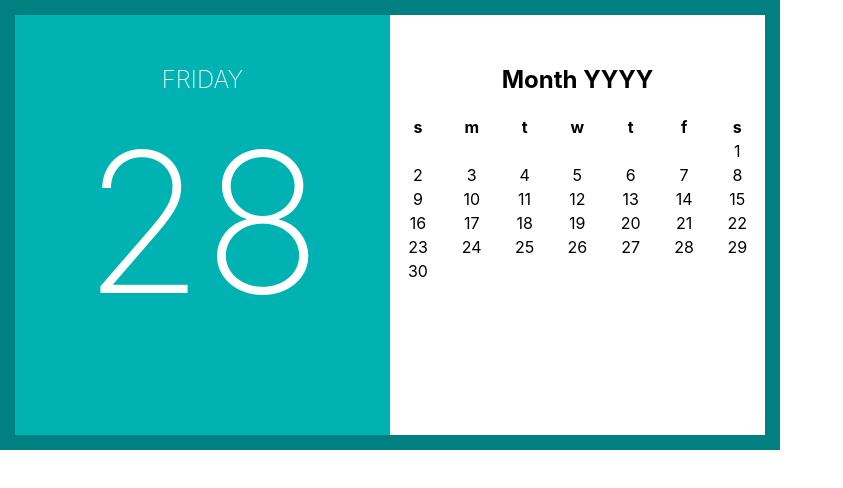
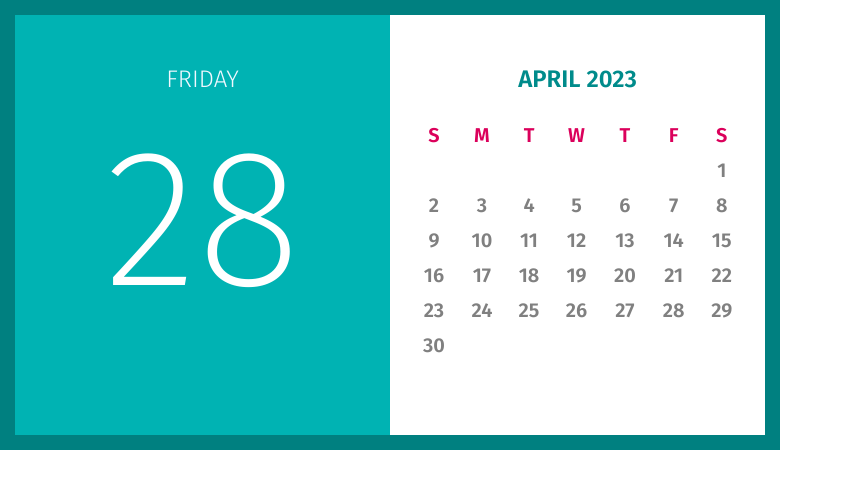
Before and after one commit to ElmiraDzhy/ReactCalendar, a React (Create React App) app: page / in a window 1280 px wide. Shown: the top 488 px of the page, without its empty margins (0-843 px from the left). Built offline with nearby package versions, Linux system fonts and the light colour scheme.

Commit message:
Add styles

```diff
--- a/src/components/CalendarBody/CalendarBody.module.css
+++ b/src/components/CalendarBody/CalendarBody.module.css
@@ -7,3 +7,8 @@
   text-align: center;
 
 }
+
+.title{
+  text-transform: uppercase;
+  color: darkcyan;
+}
--- a/src/components/CalendarBody/index.jsx
+++ b/src/components/CalendarBody/index.jsx
@@ -1,19 +1,31 @@
 import React from "react";
 import Month from "../Month";
 import styles from "./CalendarBody.module.css";
+import { CalendarContext } from "../../contexts/CalendarContext";
+import { format } from "date-fns";
 
 function CalendarBody(props) {
+	return (
+		<CalendarContext.Consumer>
+			{(value) => {
+				const month = format(value, "MMMM");
+				const year = format(value, "yyyy");
 				return (
 					<div className={styles.container}>
 						<div>
 							{/* <button>{"<"}</button> */}
-				<h1>Month YYYY</h1>
+							<h1 className={styles.title}>
+								{month} {year}
+							</h1>
 							{/* <button>{">"}</button> */}
 						</div>
 
 						<Month />
 					</div>
 				);
+			}}
+		</CalendarContext.Consumer>
+	);
 }
 
 export default CalendarBody;
--- a/src/components/CalendarDay/CalendarDay.module.css
+++ b/src/components/CalendarDay/CalendarDay.module.css
@@ -20,5 +20,5 @@
   margin-bottom: 10px;
   text-transform: uppercase;
   color: aliceblue;
-  font-weight: 200;
+  font-weight: 300;
 }
--- /dev/null
+++ b/src/components/Day/Day.module.css
@@ -0,0 +1,13 @@
+.day{
+  font-size: 20px;
+  color: grey;
+  font-weight: 600;
+}
+
+.isCurrent{
+
+}
+
+.isAnother{
+
+}
--- a/src/components/Day/index.jsx
+++ b/src/components/Day/index.jsx
@@ -1,9 +1,12 @@
 import React from 'react'
+import styles from './Day.module.css'
 
 function Day( props ) {
+  const { isCurrentMonth, number } = props;
+  console.log(isCurrentMonth)
   return (
-    <td>
-     {props.number }
+    <td className={styles.day}>
+     {number }
     </td>
   )
 }
--- /dev/null
+++ b/src/components/Month/Month.module.css
@@ -0,0 +1,11 @@
+.month{
+  border-spacing: 9px;
+  padding: 0 15px;
+}
+
+.dayOfWeek{
+  text-transform: uppercase;
+  color: rgb(219, 0, 91);
+  font-weight: 600;
+  font-size: 20px;
+}
--- a/src/components/Month/index.jsx
+++ b/src/components/Month/index.jsx
@@ -2,6 +2,7 @@ import React from "react";
 import Week from "../Week";
 import { CalendarContext } from "../../contexts/CalendarContext";
 import { getWeeksInMonth, startOfMonth, startOfWeek, addDays } from "date-fns";
+import styles from './Month.module.css';
 
 function Month(props) {
 	return (
@@ -10,16 +11,16 @@ function Month(props) {
 				const weeksInMonth = getWeeksInMonth(value);
 
 				return (
-					<table>
+					<table className={styles.month}>
 						<thead>
 							<tr>
-								<th> s </th>
-								<th> m </th>
-								<th> t </th>
-								<th> w </th>
-								<th> t </th>
-								<th> f </th>
-								<th> s</th>
+								<th className={styles.dayOfWeek}> s </th>
+								<th className={styles.dayOfWeek}> m </th>
+								<th className={styles.dayOfWeek}> t </th>
+								<th className={styles.dayOfWeek}> w </th>
+								<th className={styles.dayOfWeek}> t </th>
+								<th className={styles.dayOfWeek}> f </th>
+								<th className={styles.dayOfWeek}> s</th>
 							</tr>
 						</thead>
 						<tbody>{renderWeeks(weeksInMonth, value)}</tbody>
--- a/src/components/Week/index.jsx
+++ b/src/components/Week/index.jsx
@@ -2,6 +2,7 @@ import React from "react";
 import Day from "../Day";
 import {  isThisMonth,  getDate, addDays } from "date-fns";
 import { CalendarContext } from "../../contexts/CalendarContext";
+
 
 function Week(props) {
 	const { startOfCurrentWeek } = props;
@@ -25,14 +26,16 @@ function renderDays( start ) {
 			days.push(
 				<Day
 					key={i}
-          number={ getDate(start)}
+          number={ getDate( start ) }
+          isCurrentMonth
 				/>
 			);
 		} else {
 			days.push(
 				<Day
 					key={i}
-					number={null}
+          number={ null }
+          isCurrentMonth={false}
 				/>
 			);
     }
--- a/src/index.css
+++ b/src/index.css
@@ -1,13 +1,11 @@
+@import url('https://fonts.googleapis.com/css2?family=Fira+Sans:wght@100;200;300;400;500;600&display=swap');
+
+
 body {
   margin: 0;
-  font-family: -apple-system, BlinkMacSystemFont, 'Segoe UI', 'Roboto', 'Oxygen',
-    'Ubuntu', 'Cantarell', 'Fira Sans', 'Droid Sans', 'Helvetica Neue',
-    sans-serif;
-  -webkit-font-smoothing: antialiased;
-  -moz-osx-font-smoothing: grayscale;
+  font-family: 'Fira Sans', sans-serif;
 }
 
 code {
-  font-family: source-code-pro, Menlo, Monaco, Consolas, 'Courier New',
-    monospace;
+  font-family: 'Fira Sans', sans-serif;
 }
```
Lines whose indentation alone changed are shown as unchanged.
